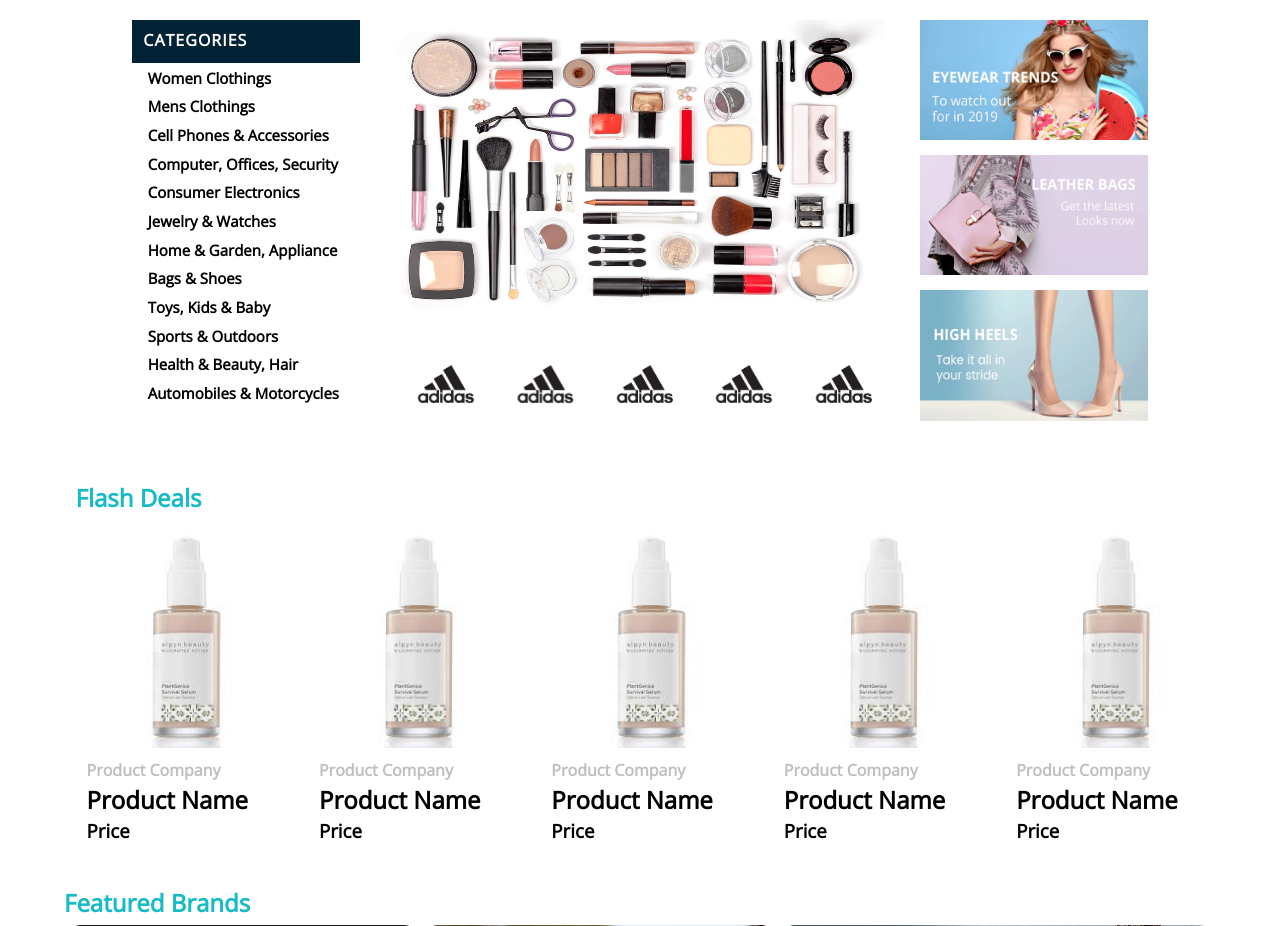
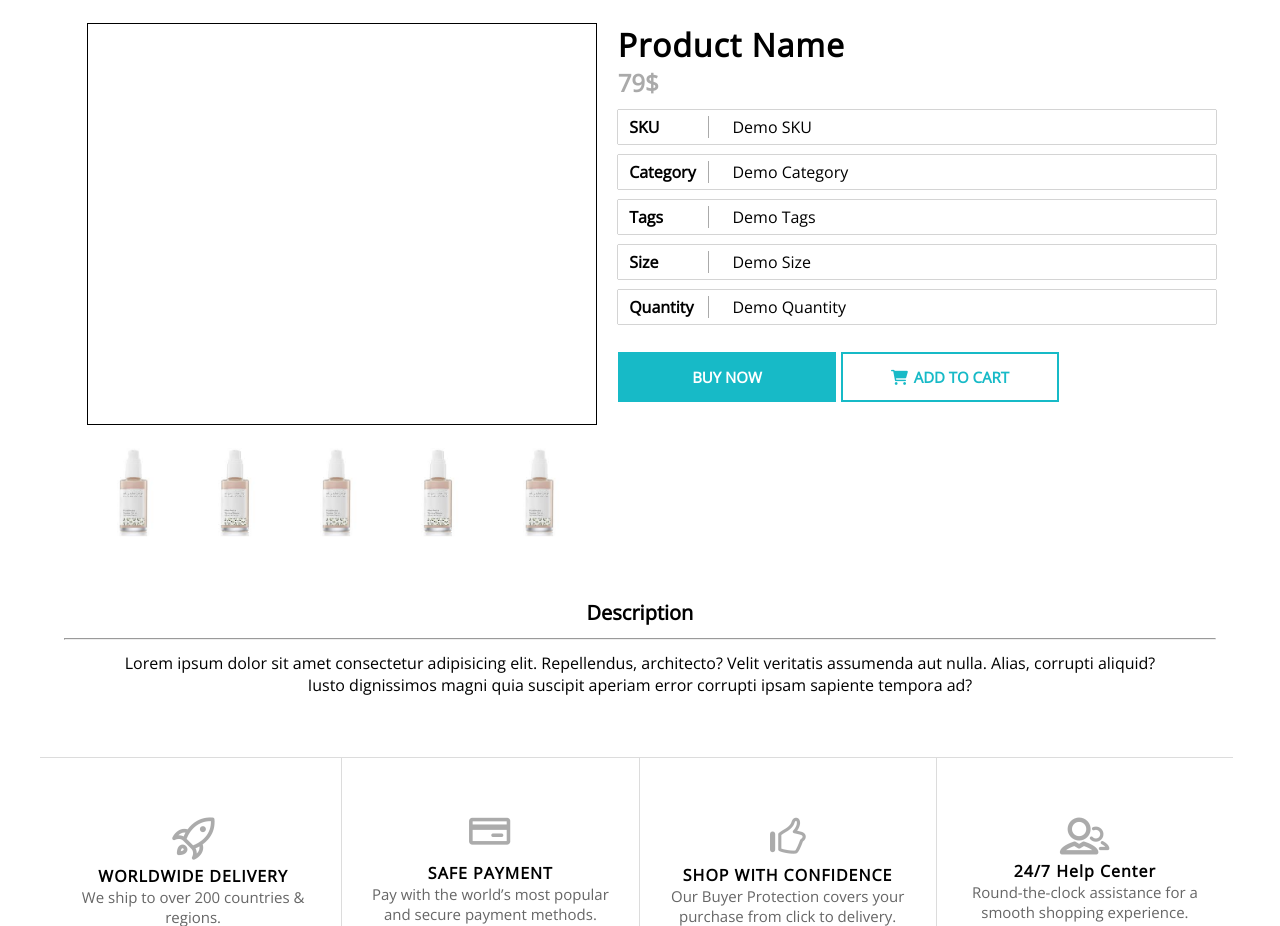
Before and after one commit to kashanButt/bluesphire, a PHP site: page /projects/product/index.php in a window 1280 px wide. Shown: the part 245-1171 px from the top of the page. Run offline with PHP 8.4, Linux system fonts and the light colour scheme; data that the repository does not hold is empty.

Commit message:
Minor Changes

```diff
--- a/collection/index.php
+++ b/collection/index.php
@@ -39,12 +39,14 @@
         </div>
         <div id="products">
             <div class="item">
+                <a href="../product/">
                     <img src="../img/01.HomeFlashDealsSliderDemoIMG.jpg" alt="">
                     <div class="productDetails">
                         <h4>Product Company</h4>
                         <h2>Product Name</h2>
                         <h3>Price</h3>
                     </div>
+                </a>
             </div>
             <div class="item">
                 <img src="../img/01.HomeFlashDealsSliderDemoIMG.jpg" alt="">
--- a/components/header.php
+++ b/components/header.php
@@ -24,6 +24,7 @@
     <link rel="stylesheet" href="http://localhost/projects/bluesphire/css/header.css">
     <link rel="stylesheet" href="http://localhost/projects/bluesphire/css/index.css">
     <link rel="stylesheet" href="http://localhost/projects/bluesphire/css/collection.css">
+    <link rel="stylesheet" href="http://localhost/projects/bluesphire/css/product.css">
     <link rel="stylesheet" href="http://localhost/projects/bluesphire/css/model.css">
     <link rel="stylesheet" href="http://localhost/projects/bluesphire/css/cart.css">
     <link rel="stylesheet" href="http://localhost/projects/bluesphire/css/sidebar.css">
@@ -33,6 +34,7 @@
     <link rel="stylesheet" href="https://bluesphire.net/css/header.css">
     <link rel="stylesheet" href="https://bluesphire.net/css/index.css">
     <link rel="stylesheet" href="https://bluesphire.net/css/collection.css">
+    <link rel="stylesheet" href="https://bluesphire.net/css/product.css">
     <link rel="stylesheet" href="https://bluesphire.net/css/model.css">
     <link rel="stylesheet" href="https://bluesphire.net/css/cart.css">
     <link rel="stylesheet" href="https://bluesphire.net/css/sidebar.css">
--- /dev/null
+++ b/css/product.css
@@ -0,0 +1,105 @@
+#productDetails{
+    width: 98%;
+    display: flex;
+    position: relative;
+    padding: 2%;
+}
+#productDetails #productSlider{
+    width: 45%;
+}
+#productDetails #productInfo{
+    width: 53%;
+    padding: 0 2%;
+}
+#productDetails #productSlider .productMainSlider{
+    width: 100%;
+    height: 400px;
+    border: 1px solid;
+}
+#productDetails #productSlider .productSecondSlider{
+    width: 100%;
+    height: 100px;
+    margin-top: 4%;
+}
+#productDetails #productSlider .productSecondSlider .owl-carousel, #productDetails #productSlider .productSecondSlider .owl-carousel .owl-stage-outer, #productDetails #productSlider .productSecondSlider .owl-carousel .owl-stage{
+    height: 100px;
+}
+#productDetails #productInfo h1{
+    letter-spacing: 1px;
+}
+#productDetails #productInfo h2{
+    color: #aaa;
+    font-weight: 700;
+}
+#productDetails #productInfo #info{
+    margin-top: 2%;
+}
+.sku, .category, .tags, .size, .quantity{
+    width: 100%;
+    display: flex;
+    box-shadow: 0 0 1px 0;
+    margin: 2% 0;
+    padding: 1% 2%;
+}
+.sku .heading, .category .heading, .tags .heading, .size .heading, .quantity .heading{
+    width: 15%;
+    font-weight: bold;
+    border-right: 1px solid #aaa;
+}
+.sku .content, .category .content, .tags .content, .size .content, .quantity .content{
+    width: 85%;
+    padding: 0 4%;
+}
+#productDetails #productInfo #productBtns{
+    width: 100%;
+    margin-top: 5%;
+}
+#productDetails #productInfo #productBtns button{
+    width: 38%;
+    height: 50px;
+    font-size: 15px;
+    border: 2px solid #17BAC7;
+    background: #17BAC7;
+    color: white;
+    font-weight: bold;
+    transition: .3s;
+}
+#productDetails #productInfo #productBtns button:hover{
+    border: 2px solid #17BAC7;
+    background: inherit;
+    color: #17BAC7;
+}
+#productDetails #productInfo #productBtns button:nth-child(2){
+    border: 2px solid #17BAC7;
+    background: inherit;
+    color: #17BAC7;
+}
+#productDetails #productInfo #productBtns button:nth-child(2) i{
+    padding-right: 2px;
+}
+#productDetails #productInfo #productBtns button:nth-child(2):hover{
+    border: 2px solid #17BAC7;
+    background: #17BAC7;
+    color: white;
+}
+#productDetails #productDescription{
+    width: 100%;
+}
+#productDetails #productDescription .heading{
+    width: 100%;
+    text-align: center;
+}
+#productDescription .heading{
+    width: 100%;
+    text-align: center;
+    font-size: 20px;
+    font-weight: bold;
+    margin-top: 20px;
+    padding: 1% 0;
+}
+#productDescription .content{
+    width: 92%;
+    font-size: 16px;
+    padding: 1% 4%;
+    text-align: center;
+}
--- /dev/null
+++ b/product/index.php
@@ -0,0 +1,82 @@
+<?php
+    $pageTitle = "Product";
+    include "../components/header.php";
+?>
+<!-- Sidebar -->
+<div id="content">
+    <div id="productDetails">
+        <div id="productSlider">
+            <div class="productMainSlider">
+
+            </div>
+            <div class="productSecondSlider">
+                <div class="owl-carousel owl-theme">
+                    <div class="item">
+                        <img src="../img/01.HomeFlashDealsSliderDemoIMG.jpg" alt="">
+                    </div>
+                </div>
+            </div>
+        </div>
+        <div id="productInfo">
+            <h1>Product Name</h1>
+            <h2>79$</h2>
+            <div id="info">
+                <div class="sku">
+                    <div class="heading">
+                        <p>SKU</p>
+                    </div>
+                    <div class="content">
+                        <p>Demo SKU</p>
+                    </div>
+                </div>
+                <div class="category">
+                    <div class="heading">
+                        <p>Category</p>
+                    </div>
+                    <div class="content">
+                        <p>Demo Category</p>
+                    </div>
+                </div>
+                <div class="tags">
+                    <div class="heading">
+                        <p>Tags</p>
+                    </div>
+                    <div class="content">
+                        <p>Demo Tags</p>
+                    </div>
+                </div>
+                <div class="size">
+                    <div class="heading">
+                        <p>Size</p>
+                    </div>
+                    <div class="content">
+                        <p>Demo Size</p>
+                    </div>
+                </div>
+                <div class="quantity">
+                    <div class="heading">
+                        <p>Quantity</p>
+                    </div>
+                    <div class="content">
+                        <p>Demo Quantity</p>
+                    </div>
+                </div>
+            </div>
+            <div id="productBtns">
+                <button>BUY NOW</button>
+                <button><i class="fa-solid fa-cart-shopping"></i> ADD TO CART</button>
+            </div>
+        </div>
+    </div>
+    <div id="productDescription">
+        <div class="heading">
+            <p>Description</p>
+        </div>
+        <hr>
+        <div class="content">
+            <p>Lorem ipsum dolor sit amet consectetur adipisicing elit. Repellendus, architecto? Velit veritatis assumenda aut nulla. Alias, corrupti aliquid? Iusto dignissimos magni quia suscipit aperiam error corrupti ipsam sapiente tempora ad?</p>
+        </div>
+    </div>
+</div>
+<!-- Sidebar -->
+<?php include "../components/footer.php"; ?>
```
Lines whose indentation alone changed are shown as unchanged.
